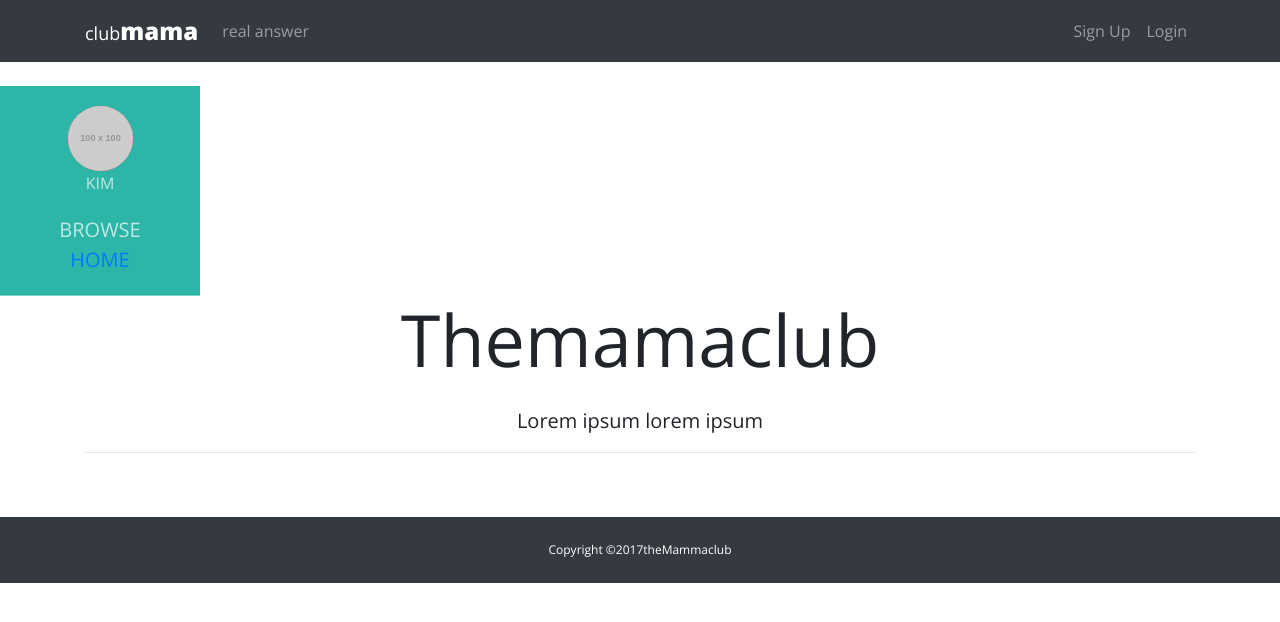
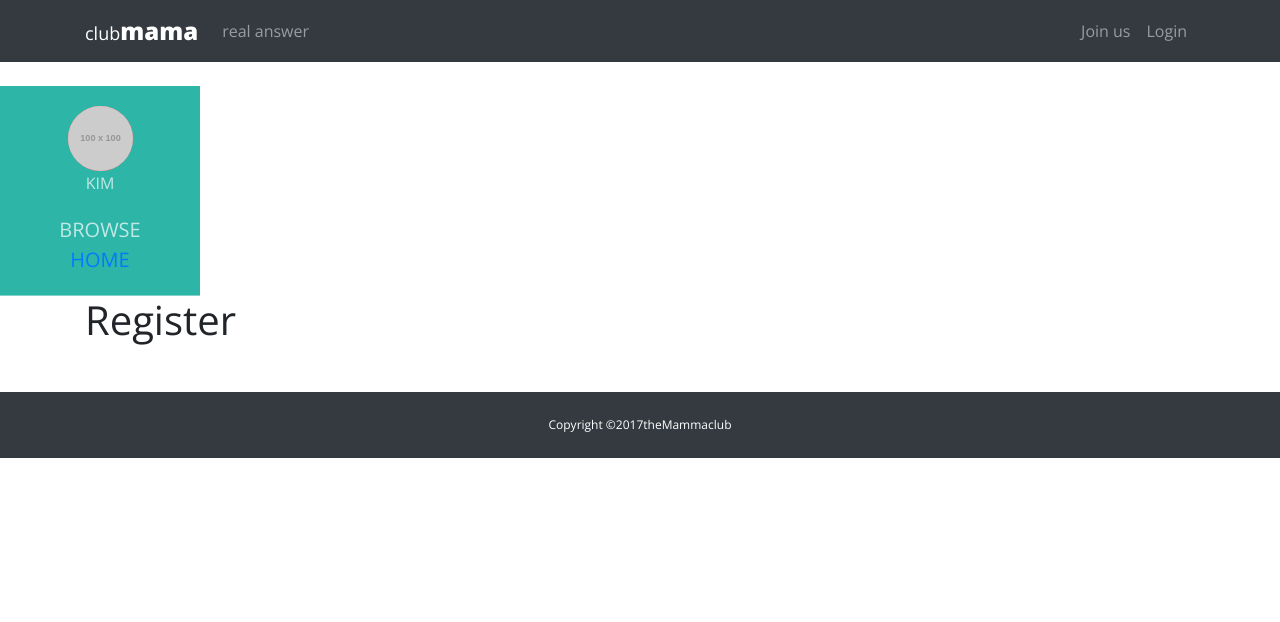
Before and after one commit to tranki1/realanswer, a React (Create React App) app in the folder client/: page /register in a window 1280 px wide. Shown: the top 622 px of the page. Built offline with nearby package versions, Linux system fonts and the light colour scheme.

Commit message:
React router setup

```diff
--- a/client/src/App.js
+++ b/client/src/App.js
@@ -1,17 +1,29 @@
 import React from 'react';
+import { BrowserRouter as Router, Route } from 'react-router-dom';
+
 import './App.css';
 
 import Navbar from './components/layout/Navbar';
 import SideNavbar from './components/layout/SideNavbar';
 import Footer from './components/layout/Footer';
 import Landing from './components/layout/Landing';
+import Login from './components/auth/Login';
+import Register from './components/auth/Register';
 
 const App = () => (
   <div className="App">
-    <Navbar />
-    <SideNavbar />
-    <Landing />
-    <Footer />
+    <Router>
+      <div className="App">
+        <Navbar />
+        <SideNavbar />
+        <Route exact path="/" component={Landing} />
+        <div className="container">
+          <Route exact path="/register" component={Register} />
+          <Route exact path="/login" component={Login} />
+        </div>
+        <Footer />
+      </div>
+    </Router>
   </div>
 );
 
--- /dev/null
+++ b/client/src/components/auth/Login.js
@@ -0,0 +1,9 @@
+import React from 'react';
+
+const Login = () => (
+    <div>
+      <h1>Login</h1>
+    </div>
+);
+
+export default Login;
--- /dev/null
+++ b/client/src/components/auth/Register.js
@@ -0,0 +1,9 @@
+import React from 'react';
+
+const Register = () => (
+    <div>
+      <h1>Register</h1>
+    </div>
+);
+
+export default Register;
--- a/client/src/components/layout/Navbar.js
+++ b/client/src/components/layout/Navbar.js
@@ -1,12 +1,13 @@
 import React from 'react';
+import { Link } from 'react-router-dom';
 
 const Navbar = () => (
   <nav className="navbar navbar-expand-sm navbar-dark bg-dark mb-4">
     <div className="container">
-      <a className="navbar-brand logo-text" href="landing.html">
+      <Link className="navbar-brand logo-text" to="/">
         <span className="small-logo-text">club</span>
         mama
-      </a>
+      </Link>
       <button
         className="navbar-toggler"
         type="button"
@@ -18,21 +19,21 @@
       <div className="collapse navbar-collapse" id="mobile-nav">
         <ul className="navbar-nav mr-auto">
           <li className="nav-item">
-            <a className="nav-link" href="profiles.html">
+            <Link className="nav-link" to="/">
               real answer
-            </a>
+            </Link>
           </li>
         </ul>
         <ul className="navbar-nav ml-auto">
           <li className="nav-item">
-            <a className="nav-link" href="register.html">
-              Sign Up
-            </a>
+            <Link className="nav-link" to="/register">
+              Join us
+            </Link>
           </li>
           <li className="nav-item">
-            <a className="nav-link" href="login.html">
+            <Link className="nav-link" to="/login">
               Login
-            </a>
+            </Link>
           </li>
         </ul>
       </div>
```
